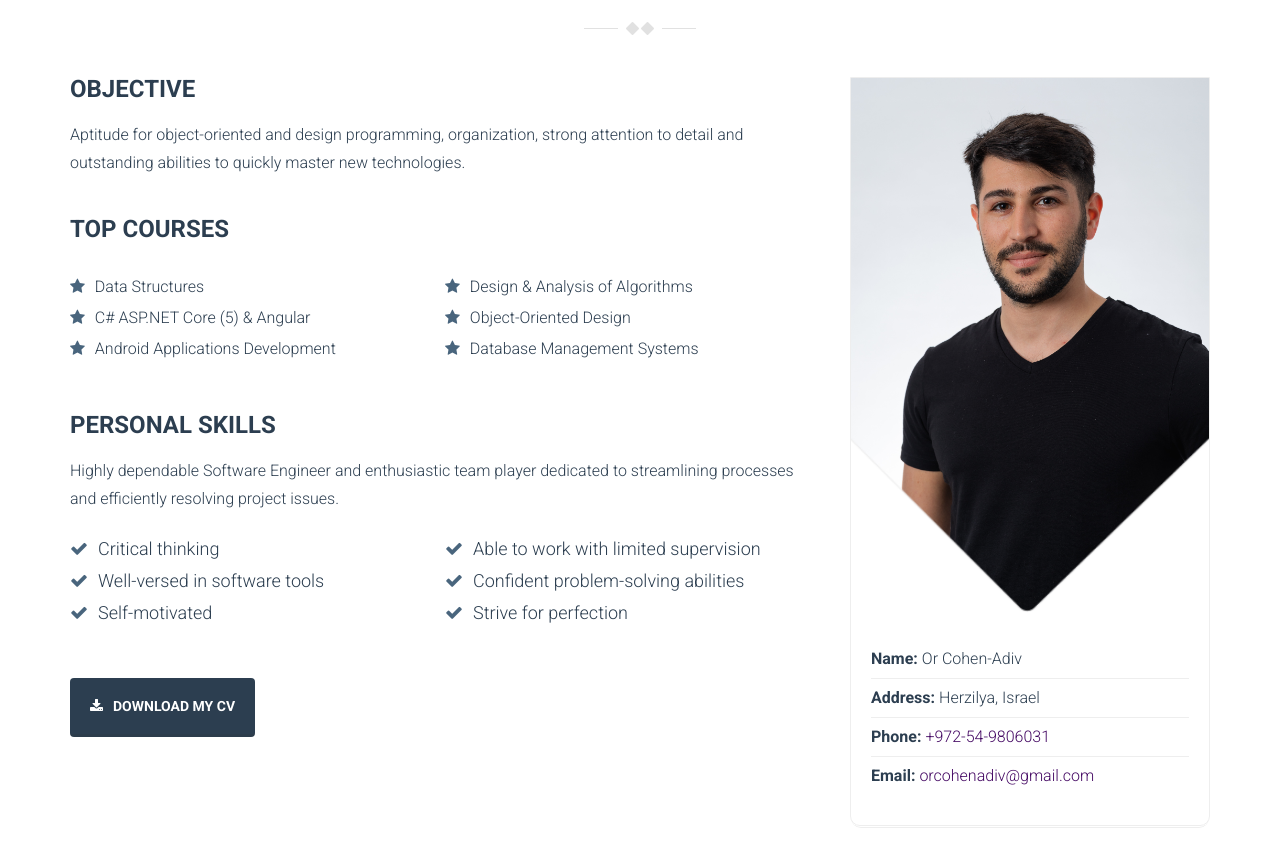
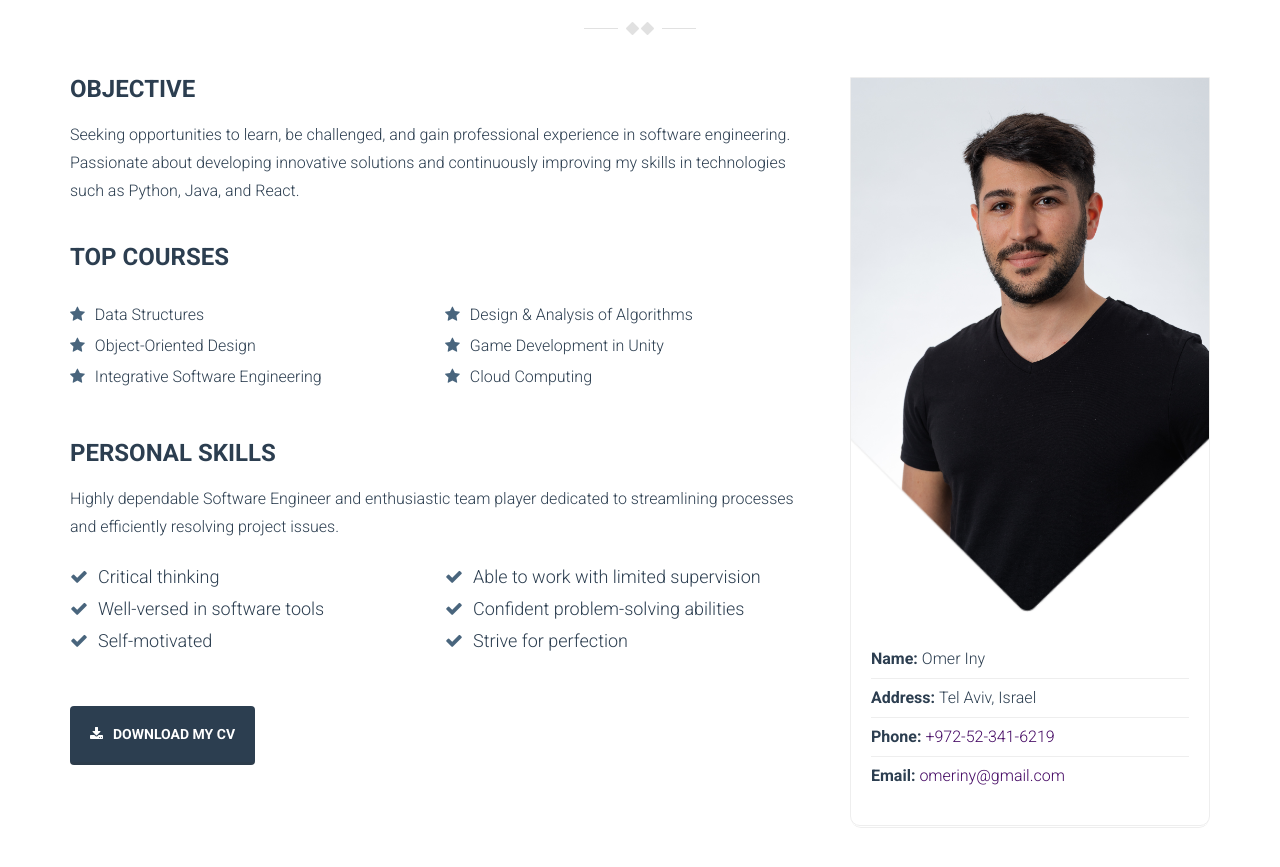
Before and after one commit to Omer1004/omer1004.github.io, a plain HTML site: page index.html in a window 1280 px wide. Shown: the part 1035-1902 px from the top of the page. Drawn offline with Linux system fonts and the light colour scheme; some packages are replaced by stand-ins of ours.

Commit message:
started editing index html to my needs

```diff
--- a/index.html
+++ b/index.html
@@ -4,10 +4,11 @@
 <head>
     <meta charset="UTF-8">
     <meta name="viewport" content="width=device-width, initial-scale=1.0">
-    <meta name="description" content="Or Cohen-Adiv CV">
-    <meta name="keywords" content="Or Cohen-Adiv CV, Or Cohen-Adiv resume">
-    <meta name="author" content="Or Cohen-Adiv">
-    <title>Or Cohen-Adiv</title>
+    <meta name="description" content="Omer Iny CV">
+    <meta name="keywords" content="Omer Iny CV, Omer Iny resume">
+    <meta name="author" content="Omer Iny">
+    <title>Omer Iny</title>
+
 
     <!-- update the version number as needed -->
     <script defer src="/__/firebase/6.6.0/firebase-app.js"></script>
@@ -60,18 +61,20 @@
 <!-- Home Section -->
 <section id="home" class="tt-fullHeight" data-stellar-vertical-offset="50" data-stellar-background-ratio="0.2">
     <div class="intro">
-        <div class="intro-sub">Or Cohen-Adiv</div>
-        <h1>Software <span>Engineer</span></h1>
-        <p>Analytical, professional, goal-driven software engineer with an aptitude for object-oriented and design programming.
-            <br>I have a strong foundation in programming principles across several platforms and self learned abilities for quickly mastering new technologies.
-            <br> Seeking an opportunity to develop as a programmer.</p>
+        <div class="intro-sub">Omer Iny</div>
+            <h1>Software <span>Engineer</span></h1>
+            <p>Software Engineering Student at Afeka College Of Engineering with a passion for technology and software development.
+                Skilled in Python, Java, React, and more. Looking to leverage my knowledge and experience to
+                contribute to exciting projects.</p>
+
 
         <div class="social-icons">
             <ul class="list-inline">
                 <li><a href="#about"><i class="fa fa-info-circle"></i></a></li>
-                <li><a href="mailto:OrCohenAdiv@gmail.com"><i class="fa fa-envelope"></i></a></li>
-                <li><a href="https://www.linkedin.com/in/orcohenadiv/"><i class="fa fa-linkedin"></i></a></li>
-                <li><a href="https://github.com/OrCohenAdiv"><i class="fa fa-github"></i></a></li>
+                <li><a href="mailto:omeriny@gmail.com"><i class="fa fa-envelope"></i></a></li>
+                <li><a href="https://www.linkedin.com/in/omer-iny"><i class="fa fa-linkedin"></i></a></li>
+                <li><a href="https://github.com/Omer1004"><i class="fa fa-github"></i></a></li>
+
             </ul>
         </div> <!-- /.social-icons -->
     </div>
@@ -122,10 +125,10 @@
                         <img src="assets/images/my_photo.png" alt="">
                     </div>
                     <ul>
-                        <li><strong>Name: </strong>Or Cohen-Adiv</li>
-                        <li><strong>Address: </strong>Herzilya, Israel</li>
-                        <li><strong>Phone: </strong><a href="tel:+972549806031">+972-54-9806031</a></li>
-                        <li><strong>Email: </strong><a href="mailto:OrCohenAdiv@gmail.com">orcohenadiv@gmail.com</a></li>
+                        <li><strong>Name: </strong>Omer Iny</li>
+                        <li><strong>Address: </strong>Tel Aviv, Israel</li>
+                        <li><strong>Phone: </strong><a href="tel:+972523416219">+972-52-341-6219</a></li>
+                        <li><strong>Email: </strong><a href="mailto:omeriny@gmail.com">omeriny@gmail.com</a></li>
                     </ul>
                 </div>
             </div> <!-- col-md-4 -->
@@ -133,9 +136,9 @@
             <div class="col-md-8 col-md-pull-4">
                 <div class="short-info wow fadeInUp">
                     <h3>Objective</h3>
-                    <p>Aptitude for object-oriented and design programming, organization, strong
-                        attention to detail and outstanding abilities to quickly master
-                        new technologies.</p>
+                    <p>Seeking opportunities to learn, be challenged, and gain professional experience in software engineering.
+                         Passionate about developing innovative solutions and continuously improving my skills
+                         in technologies such as Python, Java, and React.</p>
                 </div>
 
                 <div class="short-info wow fadeInUp">
@@ -144,10 +147,10 @@
                     <ul class="list-dots">
                         <li>Data Structures</li>
                         <li>Design & Analysis of Algorithms</li>
-                        <li>C# ASP.NET Core (5) & Angular</li>
                         <li>Object-Oriented Design</li>
-                        <li>Android Applications Development</li>
-                        <li>Database Management Systems</li>
+                        <li>Game Development in Unity</li>
+                        <li>Integrative Software Engineering</li>
+                        <li>Cloud Computing</li>
                     </ul>
                 </div>
 
```
Also changed, not shown: 2 other files.
